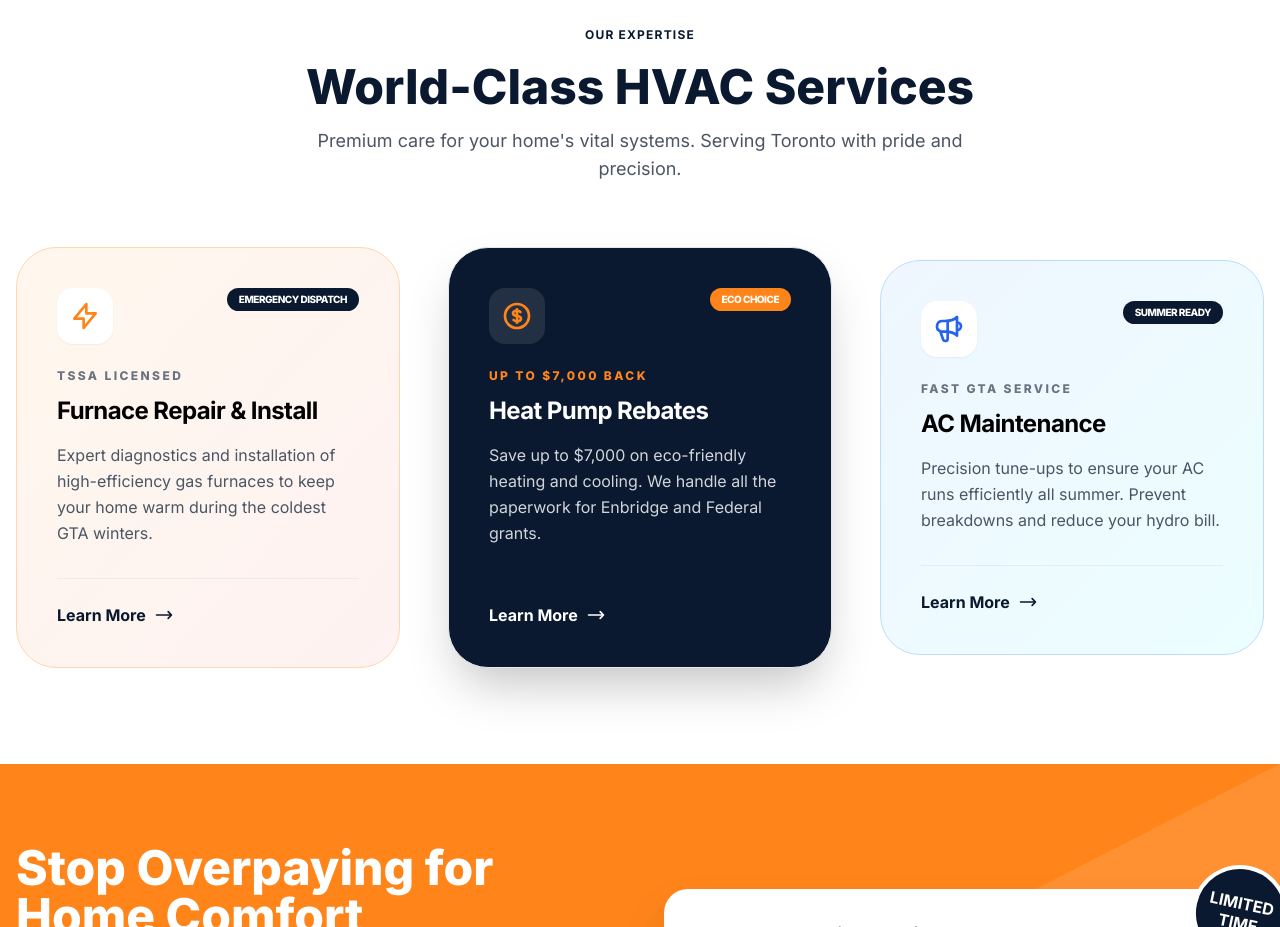
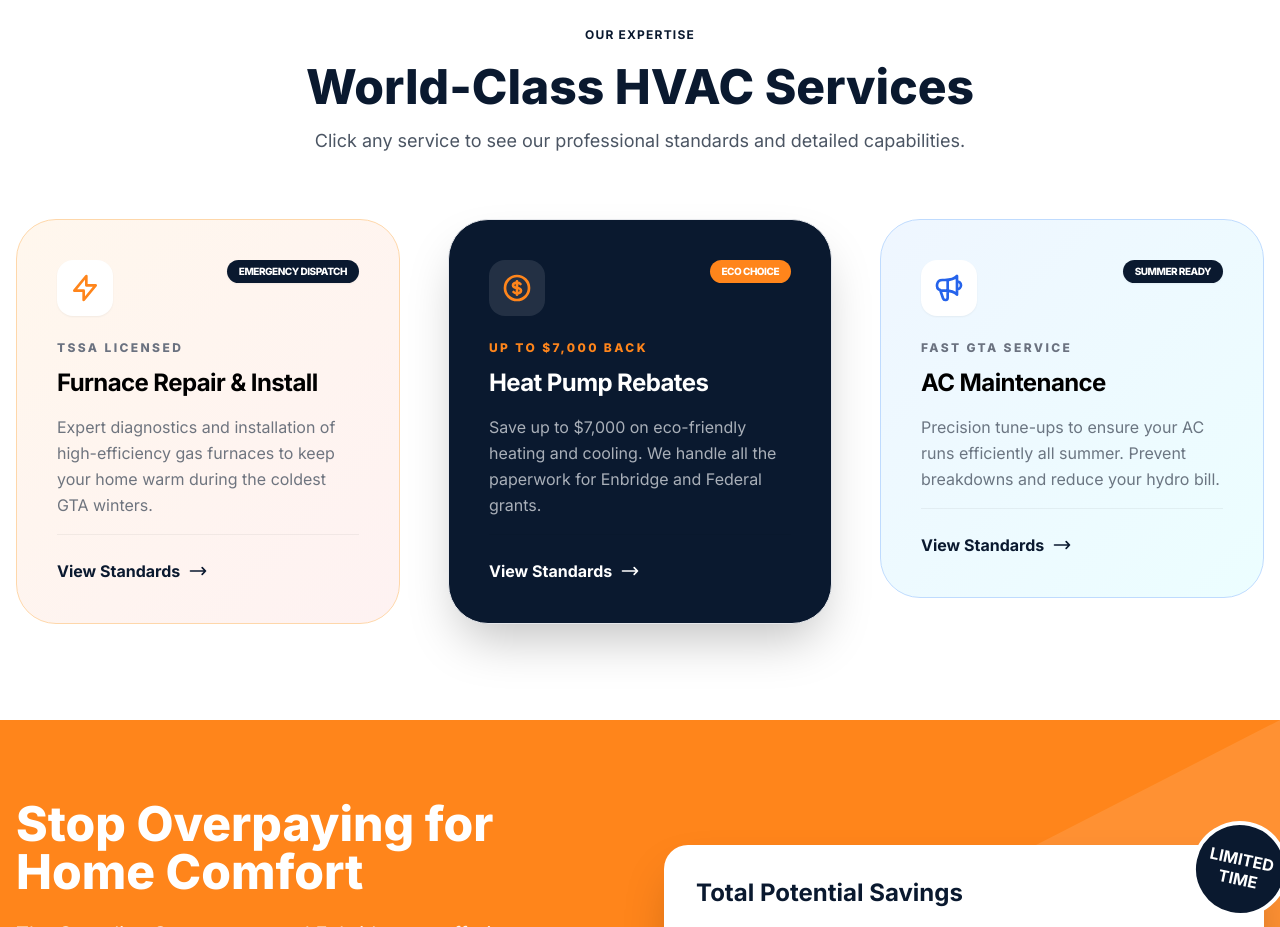
Before and after one commit to MaverickKing17/york-eco-home-services-revamp, a React (Vite) app: page / in a window 1280 px wide. Shown: the part 1000-1927 px from the top of the page. Built offline with nearby package versions, Linux system fonts and the light colour scheme.

Commit message:
feat: Enhance ServicesGrid component
Adds detailed descriptions and specific service offerings to the Furnace Repair & Install and Heat Pump Rebates sections within the ServicesGrid component. This improves clarity and provides users with more actionable information.

```diff
--- a/components/ServicesGrid.tsx
+++ b/components/ServicesGrid.tsx
@@ -1,10 +1,27 @@
 
 import React, { useEffect, useState } from 'react';
 
-const services = [
+interface Service {
+  title: string;
+  description: string;
+  details: string[];
+  icon: React.ReactNode;
+  tag: string;
+  speed: number;
+  theme: 'warm' | 'cool' | 'premium';
+  badge: string;
+}
+
+const services: Service[] = [
   {
     title: 'Furnace Repair & Install',
     description: 'Expert diagnostics and installation of high-efficiency gas furnaces to keep your home warm during the coldest GTA winters.',
+    details: [
+      '24/7 Emergency Gas Leak & Repair Support',
+      'TSSA Licensed Technicians Only',
+      'High-Efficiency (96%+) Furnace Installations',
+      'Carbon Monoxide Safety Inspections'
+    ],
     icon: (
       <svg className="w-8 h-8" fill="none" stroke="currentColor" viewBox="0 0 24 24">
         <path strokeLinecap="round" strokeLinejoin="round" strokeWidth="2" d="M13 10V3L4 14h7v7l9-11h-7z" />
@@ -18,13 +35,18 @@ const services = [
   {
     title: 'Heat Pump Rebates',
     description: 'Save up to $7,000 on eco-friendly heating and cooling. We handle all the paperwork for Enbridge and Federal grants.',
+    details: [
+      'Maximize Enbridge HER+ Program Grants',
+      'Hybrid Dual-Fuel System Specialists',
+      'Complete Rebate Paperwork Management',
+      'Instant Savings Assessment Inclusion'
+    ],
     icon: (
       <svg className="w-8 h-8" fill="none" stroke="currentColor" viewBox="0 0 24 24">
         <path strokeLinecap="round" strokeLinejoin="round" strokeWidth="2" d="M12 8c-1.657 0-3 .895-3 2s1.343 2 3 2 3 .895 3 2-1.343 2-3 2m0-8c1.11 0 2.08.402 2.599 1M12 8V7m0 1v8m0 0v1m0-1c-1.11 0-2.08-.402-2.599-1M21 12a9 9 0 11-18 0 9 9 0 0118 0z" />
       </svg>
     ),
     tag: 'Up to $7,000 Back',
-    highlight: true,
     speed: -0.02,
     theme: 'premium',
     badge: 'Eco Choice'
@@ -32,6 +54,12 @@ const services = [
   {
     title: 'AC Maintenance',
     description: 'Precision tune-ups to ensure your AC runs efficiently all summer. Prevent breakdowns and reduce your hydro bill.',
+    details: [
+      'Comprehensive 21-Point Inspection',
+      'Refrigerant Level & Leak Check',
+      'Coil Cleaning & Airflow Optimization',
+      'Pre-Summer Priority Scheduling'
+    ],
     icon: (
       <svg className="w-8 h-8" fill="none" stroke="currentColor" viewBox="0 0 24 24">
         <path strokeLinecap="round" strokeLinejoin="round" strokeWidth="2" d="M11 5.882V19.24a1.76 1.76 0 01-3.417.592l-2.147-6.15M18 13a3 3 0 100-6M5.436 13.683A4.001 4.001 0 017 6h1.832c4.1 0 7.625-1.234 9.168-3v14c-1.543-1.766-5.067-3-9.168-3H7a3.988 3.988 0 01-1.564-.317z" />
@@ -46,6 +74,7 @@ const services = [
 
 const ServicesGrid: React.FC = () => {
   const [offset, setOffset] = useState(0);
+  const [expandedIndex, setExpandedIndex] = useState<number | null>(null);
 
   useEffect(() => {
     const handleScroll = () => {
@@ -55,16 +84,25 @@ const ServicesGrid: React.FC = () => {
     return () => window.removeEventListener('scroll', handleScroll);
   }, []);
 
-  const getThemeClasses = (theme: string) => {
+  const handleCardClick = (index: number, title: string) => {
+    // Per user request: simulate expansion with an alert
+    alert(`Expanding detailed view for: ${title}`);
+
+    // UI-based expansion for a more professional feel
+    setExpandedIndex(expandedIndex === index ? null : index);
+  };
+
+  const getThemeClasses = (theme: string, isExpanded: boolean) => {
+    const baseClasses = isExpanded ? 'ring-4 ring-offset-2 scale-[1.02] z-20' : '';
     switch(theme) {
       case 'warm':
-        return 'bg-gradient-to-br from-orange-50 to-red-50 border-orange-200 hover:border-safety-orange shadow-orange-100 hover:shadow-orange-200';
+        return `${baseClasses} bg-gradient-to-br from-orange-50 to-red-50 border-orange-200 hover:border-safety-orange shadow-orange-100 ring-safety-orange`;
       case 'cool':
-        return 'bg-gradient-to-br from-blue-50 to-cyan-50 border-blue-200 hover:border-blue-400 shadow-blue-100 hover:shadow-blue-200';
+        return `${baseClasses} bg-gradient-to-br from-blue-50 to-cyan-50 border-blue-200 hover:border-blue-400 shadow-blue-100 ring-blue-400`;
       case 'premium':
-        return 'bg-navy text-white shadow-2xl border-navy relative scale-105 z-10';
+        return `${baseClasses} bg-navy text-white shadow-2xl border-navy scale-105 z-10 ring-navy`;
       default:
-        return 'bg-white border-gray-100';
+        return `${baseClasses} bg-white border-gray-100`;
     }
   };
 
@@ -87,25 +125,31 @@ const ServicesGrid: React.FC = () => {
         <div className="text-center mb-16">
           <div className="inline-block px-4 py-1 rounded-full bg-navy/5 text-navy font-bold text-xs uppercase tracking-widest mb-4">Our Expertise</div>
           <h2 className="text-3xl md:text-5xl font-extrabold text-navy mb-4">World-Class HVAC Services</h2>
-          <p className="text-gray-600 max-w-2xl mx-auto text-lg">Premium care for your home's vital systems. Serving Toronto with pride and precision.</p>
+          <p className="text-gray-600 max-w-2xl mx-auto text-lg">Click any service to see our professional standards and detailed capabilities.</p>
         </div>
 
-        <div className="grid grid-cols-1 md:grid-cols-3 gap-8 lg:gap-12 items-center">
+        <div className="grid grid-cols-1 md:grid-cols-3 gap-8 lg:gap-12 items-start">
           {services.map((service, index) => {
             const translateY = (offset * service.speed);
+            const isExpanded = expandedIndex === index;
 
             return (
               <div
                 key={index}
+                onClick={() => handleCardClick(index, service.title)}
                 style={{ transform: `translateY(${translateY}px)` }}
-                className={`p-10 rounded-[2.5rem] transition-all duration-300 ease-out border flex flex-col will-change-transform group cursor-pointer ${getThemeClasses(service.theme)}`}
+                className={`p-10 rounded-[2.5rem] transition-all duration-500 ease-out border flex flex-col will-change-transform group cursor-pointer overflow-hidden ${getThemeClasses(service.theme, isExpanded)}`}
+                role="button"
+                aria-expanded={isExpanded}
+                tabIndex={0}
+                onKeyPress={(e) => e.key === 'Enter' && handleCardClick(index, service.title)}
               >
                 <div className="flex justify-between items-start mb-6">
                   <div className={`w-14 h-14 rounded-2xl flex items-center justify-center transition-transform group-hover:scale-110 group-hover:rotate-3 ${getIconContainerClasses(service.theme)}`}>
                     {service.icon}
                   </div>
                   {service.badge && (
-                    <span className={`text-[10px] font-black uppercase tracking-tighter px-3 py-1 rounded-full ${
+                    <span className={`text-[10px] font-black uppercase tracking-tighter px-3 py-1 rounded-full shadow-sm ${
                       service.theme === 'premium' ? 'bg-safety-orange text-white' : 'bg-navy text-white'
                     }`}>
                       {service.badge}
@@ -121,23 +165,37 @@ const ServicesGrid: React.FC = () => {
 
                 <h3 className="text-2xl font-bold mb-4 tracking-tight leading-tight">{service.title}</h3>
 
-                <p className={`flex-grow leading-relaxed ${
+                <p className={`mb-4 leading-relaxed transition-all duration-300 ${
                   service.theme === 'premium' ? 'text-gray-300' : 'text-gray-600'
-                }`}>
+                } ${isExpanded ? 'opacity-100' : 'opacity-80'}`}>
                   {service.description}
                 </p>
 
-                <div className="mt-8 pt-6 border-t border-black/5 flex items-center justify-between">
-                  <a href="#contact" className={`font-bold flex items-center group/link transition ${
+                {/* Expanded Details Section */}
+                <div className={`transition-all duration-500 ease-in-out ${isExpanded ? 'max-h-60 opacity-100 mt-4' : 'max-h-0 opacity-0 pointer-events-none'}`}>
+                   <ul className="space-y-3 mb-4">
+                     {service.details.map((detail, dIdx) => (
+                       <li key={dIdx} className="flex items-start space-x-2 text-sm font-medium">
+                         <svg className={`w-4 h-4 mt-0.5 flex-shrink-0 ${service.theme === 'premium' ? 'text-safety-orange' : 'text-navy'}`} fill="none" stroke="currentColor" viewBox="0 0 24 24">
+                           <path strokeLinecap="round" strokeLinejoin="round" strokeWidth="3" d="M5 13l4 4L19 7" />
+                         </svg>
+                         <span className={service.theme === 'premium' ? 'text-gray-200' : 'text-gray-700'}>{detail}</span>
+                       </li>
+                     ))}
+                   </ul>
+                </div>
+
+                <div className="mt-auto pt-6 border-t border-black/5 flex items-center justify-between">
+                  <button className={`font-bold flex items-center group/link transition ${
                     service.theme === 'premium' ? 'text-white hover:text-safety-orange' : 'text-navy hover:text-safety-orange'
                   }`}>
-                    Learn More
-                    <svg className="w-5 h-5 ml-2 transition-transform group-hover/link:translate-x-2" fill="none" stroke="currentColor" viewBox="0 0 24 24">
+                    {isExpanded ? 'Close Details' : 'View Standards'}
+                    <svg className={`w-5 h-5 ml-2 transition-transform ${isExpanded ? '-rotate-90' : 'group-hover/link:translate-x-2'}`} fill="none" stroke="currentColor" viewBox="0 0 24 24">
                       <path strokeLinecap="round" strokeLinejoin="round" strokeWidth="2" d="M17 8l4 4m0 0l-4 4m4-4H3" />
                     </svg>
-                  </a>
-                  <div className="opacity-0 group-hover:opacity-100 transition-opacity">
-                    <div className={`w-2 h-2 rounded-full ${service.theme === 'premium' ? 'bg-safety-orange' : 'bg-navy'} animate-ping`}></div>
+                  </button>
+                  <div className={`transition-opacity duration-300 ${isExpanded ? 'opacity-100' : 'opacity-0 group-hover:opacity-40'}`}>
+                    <div className={`w-2 h-2 rounded-full ${service.theme === 'premium' ? 'bg-safety-orange' : 'bg-navy'} animate-pulse`}></div>
                   </div>
                 </div>
               </div>
```
